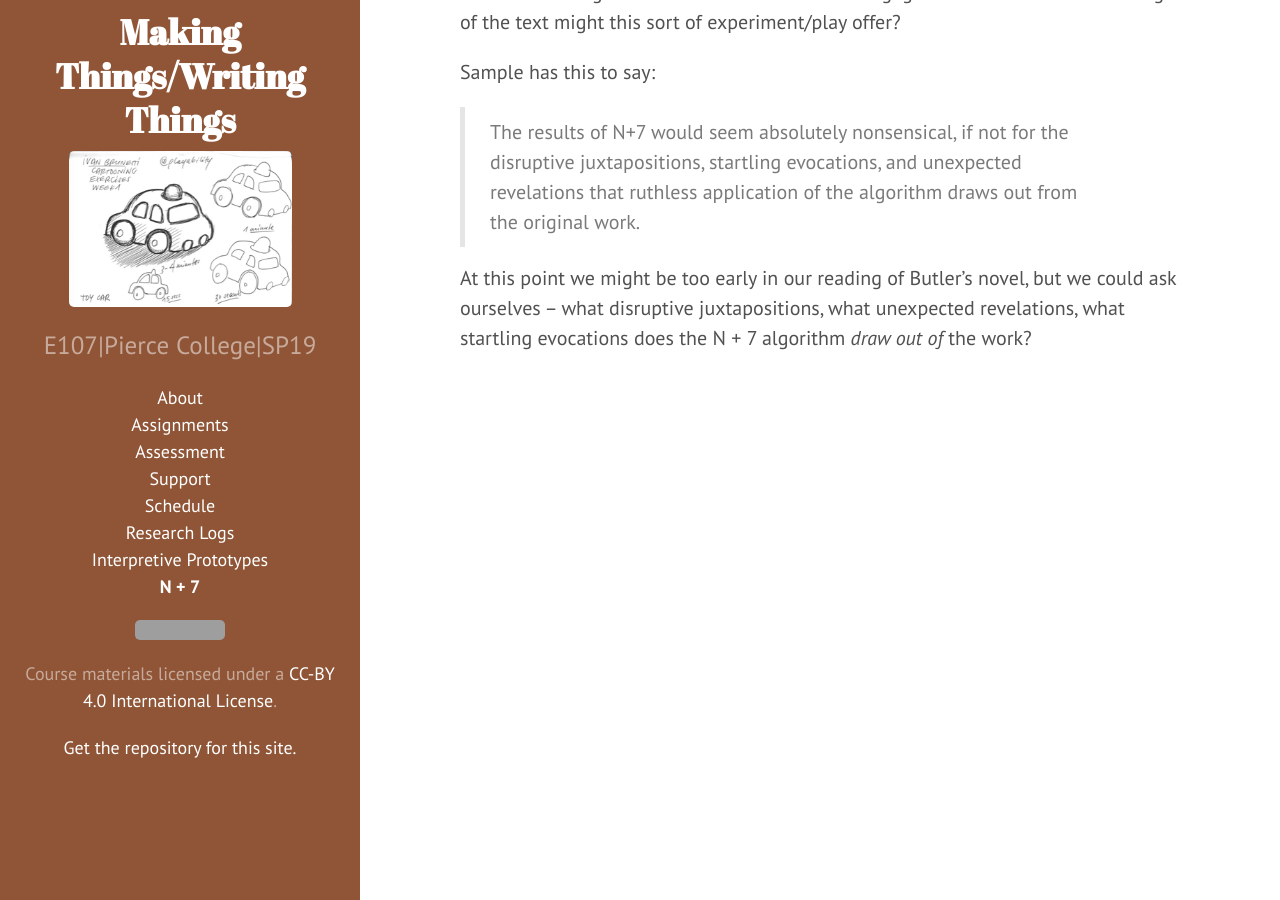
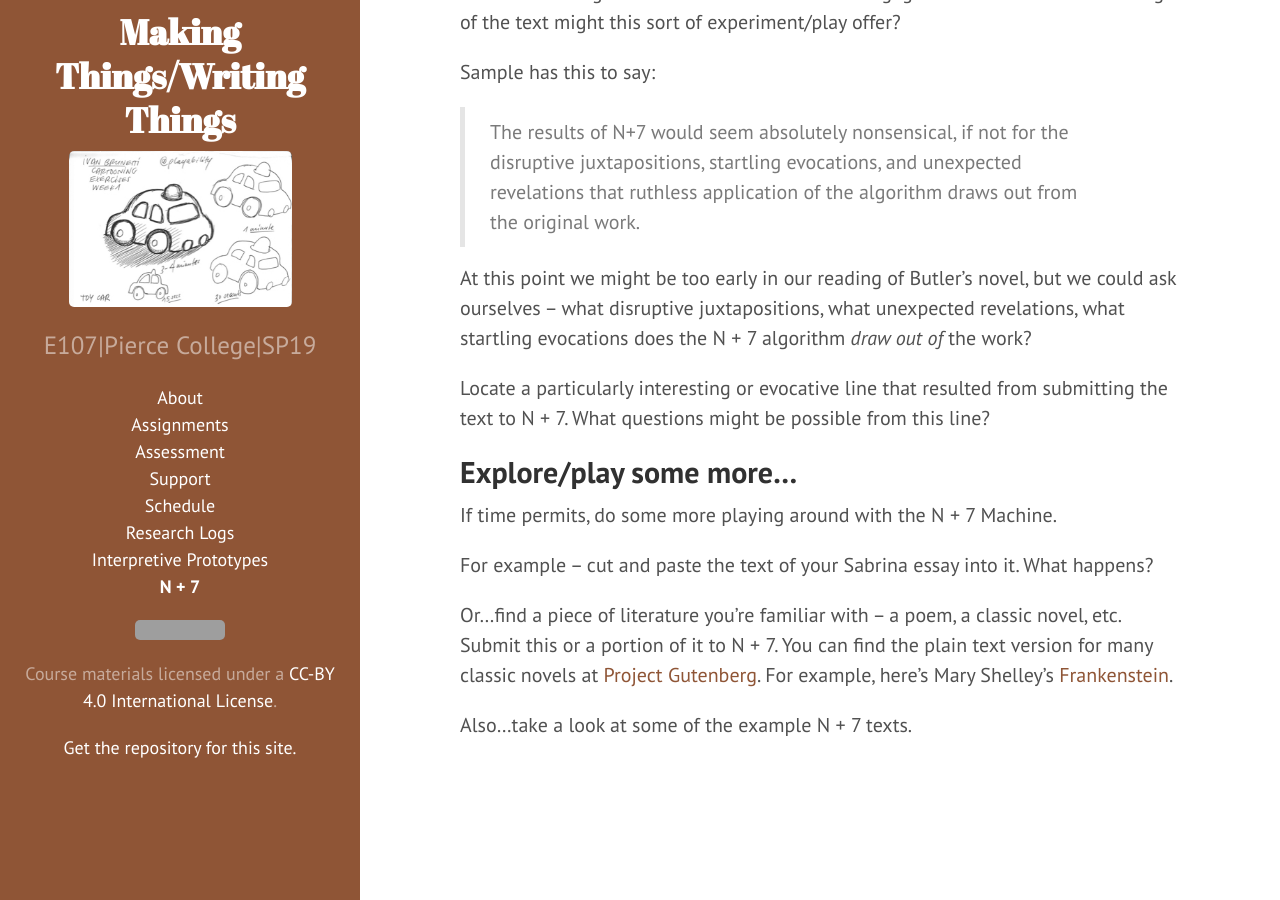
Before and after one commit to jloan/e107v2, a Jekyll site: the page built from deformance-excercises/N-7.md, in a window 1280 px wide and 900 px high, scrolled down 2966 px. Built offline with Jekyll 4.4.1, drawn with Linux system fonts in a browser that asks for light colours; our own code applies the rules of GitHub Pages for plain Markdown files; some of the changed text lies outside the part shown; grey boxes are pictures that could not be loaded.

Commit message:
Update N-7.md

```diff
--- a/deformance-excercises/N-7.md
+++ b/deformance-excercises/N-7.md
@@ -10,9 +10,9 @@ Let's play around with this today.
 
 1.
 
-Run the first few pages of *Parable of the Sower* through the N+7 Machine. Read through the original and the multiple variations.
+Run the first few pages of *Parable of the Sower* through [The N + 7 Machine](http://www.spoonbill.org/n+7/). Read through the original and the multiple variations.
 
-Here is some plain text of *POS* pages 1 - 6:
+Here is some plain text of *POS* (pgs 1 - 6) that you can copy-paste:
 
 /----
 
@@ -62,3 +62,15 @@ Sample has this to say:
 >The results of N+7 would seem absolutely nonsensical, if not for the disruptive juxtapositions, startling evocations, and unexpected revelations that ruthless application of the algorithm draws out from the original work.
 
 At this point we might be too early in our reading of Butler's novel, but we could ask ourselves -- what disruptive juxtapositions, what unexpected revelations, what startling evocations does the N + 7 algorithm *draw out of* the work?
+
+Locate a particularly interesting or evocative line that resulted from submitting the text to N + 7. What questions might be possible from this line?
+
+## Explore/play some more...
+
+If time permits, do some more playing around with the N + 7 Machine.
+
+For example -- cut and paste the text of your Sabrina essay into it. What happens?
+
+Or...find a piece of literature you're familiar with -- a poem, a classic novel, etc. Submit this or a portion of it to N + 7. You can find the plain text version for many classic novels at [Project Gutenberg](https://www.gutenberg.org/). For example, here's Mary Shelley's [Frankenstein](https://www.gutenberg.org/ebooks/84).
+
+Also...take a look at some of the example N + 7 texts.
```
